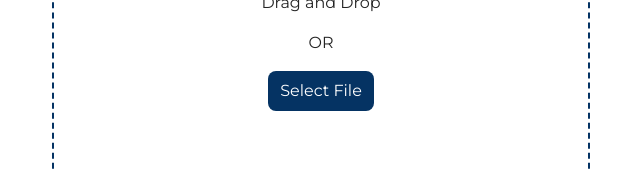
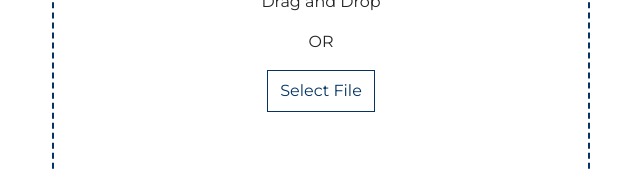
Before and after one commit to github-user-418848/file-converter, a Vue app: page /gen-dat-file/1 in a window 1280 px wide. Shown: the part 447-618 px from the top of the page, without its empty margins (319-959 px from the left). Built offline with nearby package versions, Linux system fonts and the light colour scheme.

Commit message:
inverted button color styling

```diff
--- a/src/components/DownloadCard.vue
+++ b/src/components/DownloadCard.vue
@@ -24,14 +24,15 @@
     .btn {
         padding: 8px 12px;
         border-radius: 0px;
-        color: white;
-        background-color: var(--primary);
+        background-color: white;
+        border: 1.5px solid var(--primary);
+        color: var(--primary);
         transition: .3s ease all;
         cursor: pointer;
     }
     .btn:hover {
-        background-color: white;
-        color: var(--primary);
+        color: white;
+        background-color: var(--primary);
     }
     .card {
         display: flex;
--- a/src/components/DropZone.vue
+++ b/src/components/DropZone.vue
@@ -57,15 +57,16 @@
     }
     .btn {
         padding: 8px 12px;
-        border-radius: 8px;
-        color: white;
-        background-color: var(--primary);
+        border-radius: 0px;
+        background-color: white;
+        border: 1.5px solid var(--primary);
+        color: var(--primary);
         transition: .3s ease all;
         cursor: pointer;
     }
     .btn:hover {
-        background-color: white;
-        color: var(--primary);
+        color: white;
+        background-color: var(--primary);
     }
     input {
         display: none;
```
